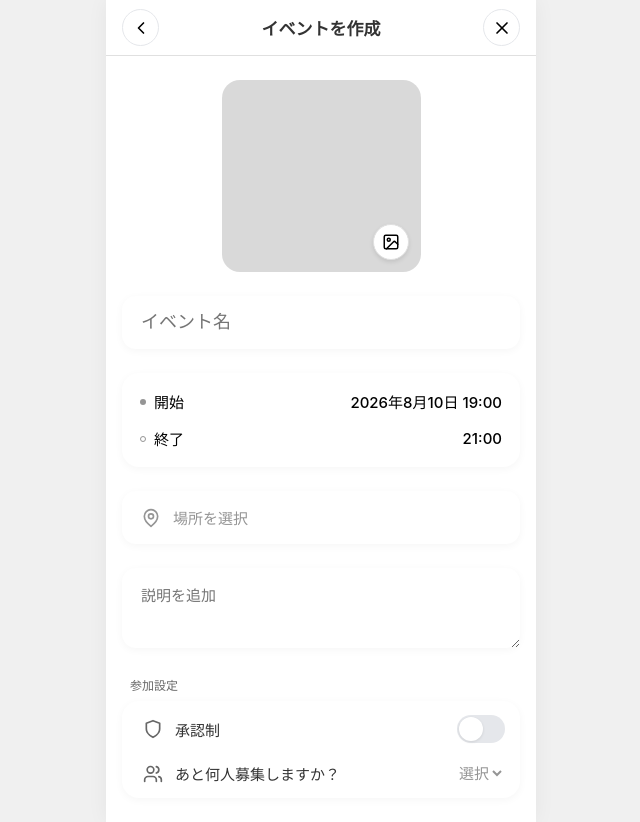
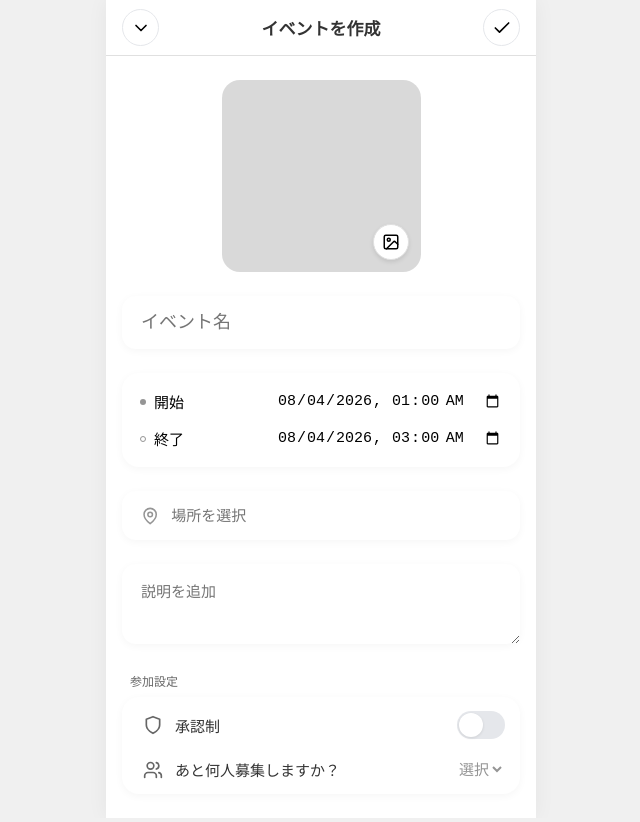
Before and after one commit to DavidOng122/tomoni-app, a Next.js app: page /events/create in a window 1280 px wide. Shown: the whole page, without its empty margins (319-959 px from the left). Built offline with nearby package versions, Linux system fonts and the light colour scheme.

Commit message:
event create page

```diff
--- a/src/app/events/create/CreateEventView.tsx
+++ b/src/app/events/create/CreateEventView.tsx
@@ -1,23 +1,52 @@
 'use client';
 
-import React, { useState, useRef } from 'react';
+import React, { useState, useRef, useEffect } from 'react';
 import { useRouter } from 'next/navigation';
 import { MobileHeader } from '@/components/layout/MobileHeader';
 import { PageContainer } from '@/components/layout/PageContainer';
+import { LocationAutocomplete } from '@/features/locations/components/LocationAutocomplete';
+import { SelectedPlace } from '@/features/locations/types';
+
+const getNearestHour = () => {
+  const now = new Date();
+  now.setMinutes(0, 0, 0);
+  now.setHours(now.getHours() + 1);
+  return now;
+};
+
+const formatDatetimeLocal = (date: Date) => {
+  const pad = (n: number) => n.toString().padStart(2, '0');
+  return `${date.getFullYear()}-${pad(date.getMonth() + 1)}-${pad(date.getDate())}T${pad(date.getHours())}:${pad(date.getMinutes())}`;
+};
 
 export const CreateEventView: React.FC = () => {
   const router = useRouter();
 
+  // 1. Initial State Setup
   const [posterPreview, setPosterPreview] = useState<string | null>(null);
   const [title, setTitle] = useState('');
-  const [startDateTime, setStartDateTime] = useState('2026年8月10日 19:00');
-  const [endDateTime, setEndDateTime] = useState('21:00');
-  const [location, setLocation] = useState('');
+
+  const [startAt, setStartAt] = useState('');
+  const [endAt, setEndAt] = useState('');
+
+  const [selectedPlace, setSelectedPlace] = useState<SelectedPlace | null>(null);
+
   const [description, setDescription] = useState('');
   const [approvalRequired, setApprovalRequired] = useState(false);
   const [recruitingCount, setRecruitingCount] = useState<number | null>(null);
 
+  const [errors, setErrors] = useState<{ [key: string]: string }>({});
+
   const fileInputRef = useRef<HTMLInputElement>(null);
+
+  useEffect(() => {
+    const initialStart = getNearestHour();
+    const initialEnd = new Date(initialStart.getTime() + 2 * 60 * 60 * 1000);
+    // eslint-disable-next-line react-hooks/set-state-in-effect
+    setStartAt(formatDatetimeLocal(initialStart));
+    // eslint-disable-next-line react-hooks/set-state-in-effect
+    setEndAt(formatDatetimeLocal(initialEnd));
+  }, []);
 
   const handleImageClick = () => {
     fileInputRef.current?.click();
@@ -30,13 +59,58 @@ export const CreateEventView: React.FC = () => {
     }
   };
 
+  const handleBack = () => {
+    if (window.history.length > 2) {
+      router.back();
+    } else {
+      router.push('/discover');
+    }
+  };
+
+  const handlePublish = () => {
+    const newErrors: { [key: string]: string } = {};
+
+    if (!title.trim()) newErrors.title = 'イベント名を入力してください';
+    if (!startAt) newErrors.startAt = '開始時間を設定してください';
+    if (!endAt) newErrors.endAt = '終了時間を設定してください';
+    if (startAt && endAt && endAt <= startAt) {
+      newErrors.endAt = '終了時間は開始時間より後に設定してください';
+    }
+    if (!selectedPlace || !selectedPlace.placeName) {
+      newErrors.location = '場所を選択してください';
+    }
+
+    if (Object.keys(newErrors).length > 0) {
+      setErrors(newErrors);
+      return;
+    }
+
+    setErrors({});
+
+    // Validation passed, STOP here for UI-only phase.
+    console.log("Validation passed. Form State:", {
+      posterPreview,
+      title,
+      startAt,
+      endAt,
+      placeId: selectedPlace?.placeId || null,
+      placeName: selectedPlace?.placeName || '',
+      address: selectedPlace?.address || null,
+      latitude: selectedPlace?.latitude || null,
+      longitude: selectedPlace?.longitude || null,
+      description,
+      approvalRequired,
+      recruitingCount
+    });
+  };
+
   return (
     <>
       <MobileHeader
         title="イベントを作成"
         leftElement={
           <button
-            onClick={() => router.back()}
+            onClick={handleBack}
             style={{
               width: '37px', height: '37px', borderRadius: '50%',
               background: '#fff', border: '1px solid #E5E7EB',
@@ -44,12 +118,13 @@ export const CreateEventView: React.FC = () => {
               cursor: 'pointer'
             }}
           >
-            <svg width="20" height="20" viewBox="0 0 24 24" fill="none" stroke="currentColor" strokeWidth="2" strokeLinecap="round" strokeLinejoin="round"><path d="m15 18-6-6 6-6"/></svg>
+            {/* Downward chevron icon */}
+            <svg width="20" height="20" viewBox="0 0 24 24" fill="none" stroke="currentColor" strokeWidth="2" strokeLinecap="round" strokeLinejoin="round"><path d="m6 9 6 6 6-6"/></svg>
           </button>
         }
         rightElement={
           <button
-            onClick={() => router.push('/discover')}
+            onClick={handlePublish}
             style={{
               width: '37px', height: '37px', borderRadius: '50%',
               background: '#fff', border: '1px solid #E5E7EB',
@@ -57,7 +132,8 @@ export const CreateEventView: React.FC = () => {
               cursor: 'pointer'
             }}
           >
-            <svg width="20" height="20" viewBox="0 0 24 24" fill="none" stroke="currentColor" strokeWidth="2" strokeLinecap="round" strokeLinejoin="round"><path d="M18 6 6 18"/><path d="m6 6 12 12"/></svg>
+            {/* Checkmark icon */}
+            <svg width="20" height="20" viewBox="0 0 24 24" fill="none" stroke="currentColor" strokeWidth="2" strokeLinecap="round" strokeLinejoin="round"><path d="M20 6 9 17l-5-5"/></svg>
           </button>
         }
       />
@@ -119,7 +195,7 @@ export const CreateEventView: React.FC = () => {
                 width: '100%',
                 padding: '16px 19px',
                 borderRadius: '14px',
-                border: 'none',
+                border: errors.title ? '1px solid red' : 'none',
                 background: '#fff',
                 fontSize: '18px',
                 fontWeight: 590,
@@ -128,6 +204,7 @@ export const CreateEventView: React.FC = () => {
                 boxShadow: '0 2px 8px rgba(0,0,0,0.04)'
               }}
             />
+            {errors.title && <div style={{ color: 'red', fontSize: '12px', marginTop: '4px', paddingLeft: '8px' }}>{errors.title}</div>}
           </div>
 
           {/* Date / Time Card */}
@@ -138,14 +215,20 @@ export const CreateEventView: React.FC = () => {
             display: 'flex',
             flexDirection: 'column',
             gap: '16px',
-            boxShadow: '0 2px 8px rgba(0,0,0,0.04)'
+            boxShadow: '0 2px 8px rgba(0,0,0,0.04)',
+            border: (errors.startAt || errors.endAt) ? '1px solid red' : 'none'
           }}>
             <div style={{ display: 'flex', justifyContent: 'space-between', alignItems: 'center' }}>
               <div style={{ display: 'flex', alignItems: 'center', gap: '8px' }}>
                 <div style={{ width: '6px', height: '6px', borderRadius: '50%', background: '#959595' }}></div>
                 <span style={{ fontSize: '15px', fontWeight: 510, color: 'black' }}>開始</span>
               </div>
-              <span style={{ fontSize: '15px', fontWeight: 510, color: 'black' }}>{startDateTime}</span>
+              <input
+                type="datetime-local"
+                value={startAt}
+                onChange={(e) => setStartAt(e.target.value)}
+                style={{ fontSize: '15px', fontWeight: 510, color: 'black', border: 'none', background: 'transparent', outline: 'none' }}
+              />
             </div>
 
             <div style={{ display: 'flex', justifyContent: 'space-between', alignItems: 'center' }}>
@@ -153,28 +236,55 @@ export const CreateEventView: React.FC = () => {
                 <div style={{ width: '6px', height: '6px', borderRadius: '50%', border: '1px solid #959595' }}></div>
                 <span style={{ fontSize: '15px', fontWeight: 510, color: 'black' }}>終了</span>
               </div>
-              <span style={{ fontSize: '15px', fontWeight: 510, color: 'black' }}>{endDateTime}</span>
+              <input
+                type="datetime-local"
+                value={endAt}
+                onChange={(e) => setEndAt(e.target.value)}
+                style={{ fontSize: '15px', fontWeight: 510, color: 'black', border: 'none', background: 'transparent', outline: 'none' }}
+              />
             </div>
+            {(errors.startAt || errors.endAt) && (
+              <div style={{ color: 'red', fontSize: '12px', marginTop: '4px' }}>
+                {errors.startAt || errors.endAt}
+              </div>
+            )}
           </div>
 
           {/* Location */}
+          <div>
             <div
               style={{
                 background: '#fff',
                 borderRadius: '14px',
-              padding: '16px 19px',
+                padding: '4px 19px',
                 display: 'flex',
                 alignItems: 'center',
                 gap: '12px',
                 boxShadow: '0 2px 8px rgba(0,0,0,0.04)',
-              cursor: 'pointer'
+                border: errors.location ? '1px solid red' : 'none'
               }}
-            onClick={() => {/* Keep interactive but do not persist mock location */}}
             >
               <svg width="20" height="20" viewBox="0 0 24 24" fill="none" stroke="#959595" strokeWidth="2" strokeLinecap="round" strokeLinejoin="round"><path d="M20 10c0 6-8 12-8 12s-8-6-8-12a8 8 0 0 1 16 0Z"/><circle cx="12" cy="10" r="3"/></svg>
-            <span style={{ fontSize: '15px', fontWeight: 510, color: '#959595' }}>
-              場所を選択
-            </span>
+              <LocationAutocomplete
+                value={selectedPlace}
+                onChange={(place) => setSelectedPlace(place)}
+                placeholder="場所を選択"
+                className="location-input"
+              />
+              <style>{`
+                .location-input {
+                  width: 100%;
+                  padding: 12px 0;
+                  border: none;
+                  background: transparent;
+                  font-size: 15px;
+                  font-weight: 510;
+                  outline: none;
+                  color: ${selectedPlace ? 'black' : '#959595'};
+                }
+              `}</style>
+            </div>
+            {errors.location && <div style={{ color: 'red', fontSize: '12px', marginTop: '4px', paddingLeft: '8px' }}>{errors.location}</div>}
           </div>
 
           {/* Description */}
--- a/src/features/locations/types.ts
+++ b/src/features/locations/types.ts
@@ -1,6 +1,7 @@
 export type SelectedPlace = {
   placeId: string;
   placeName: string;
+  address?: string;
   latitude: number;
   longitude: number;
 };
```
Lines whose indentation alone changed are shown as unchanged.
